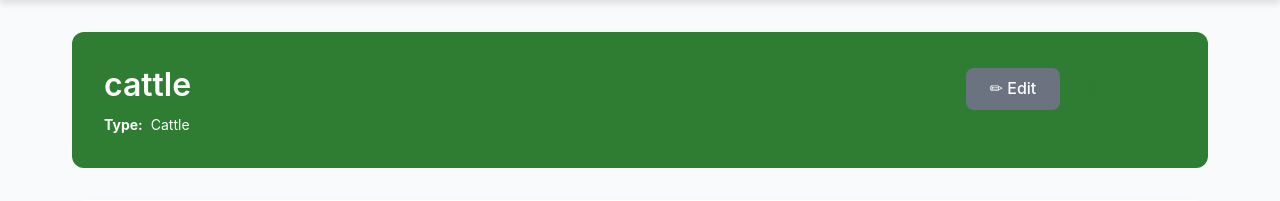
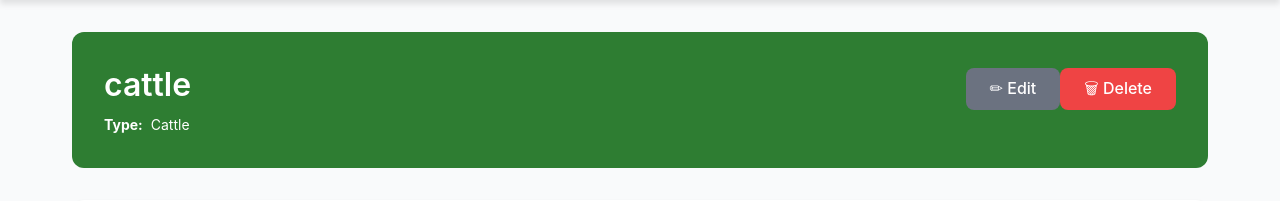
Before and after one commit to Richardnzembe/mufma, a Django app: page /farms/animal/1/ in a window 1280 px wide. Shown: the part 77-278 px from the top of the page. Run offline with Django 4.2, Linux system fonts and the light colour scheme; a user stored in the database is signed in; data comes from the database, SQL or seed files in the repository.

Commit message:
colour change on delete button

```diff
--- a/static/css/style.css
+++ b/static/css/style.css
@@ -266,6 +266,16 @@ a:hover {
     box-shadow: var(--shadow-md);
 }
 
+.btn-error {
+    background-color: var(--error-color);
+    color: var(--text-white);
+}
+
+.btn-error:hover {
+    background-color: #DC2626;
+    transform: translateY(-2px);
+    box-shadow: var(--shadow-md);
+}
 
 .btn-outline {
     background-color: transparent;
```
